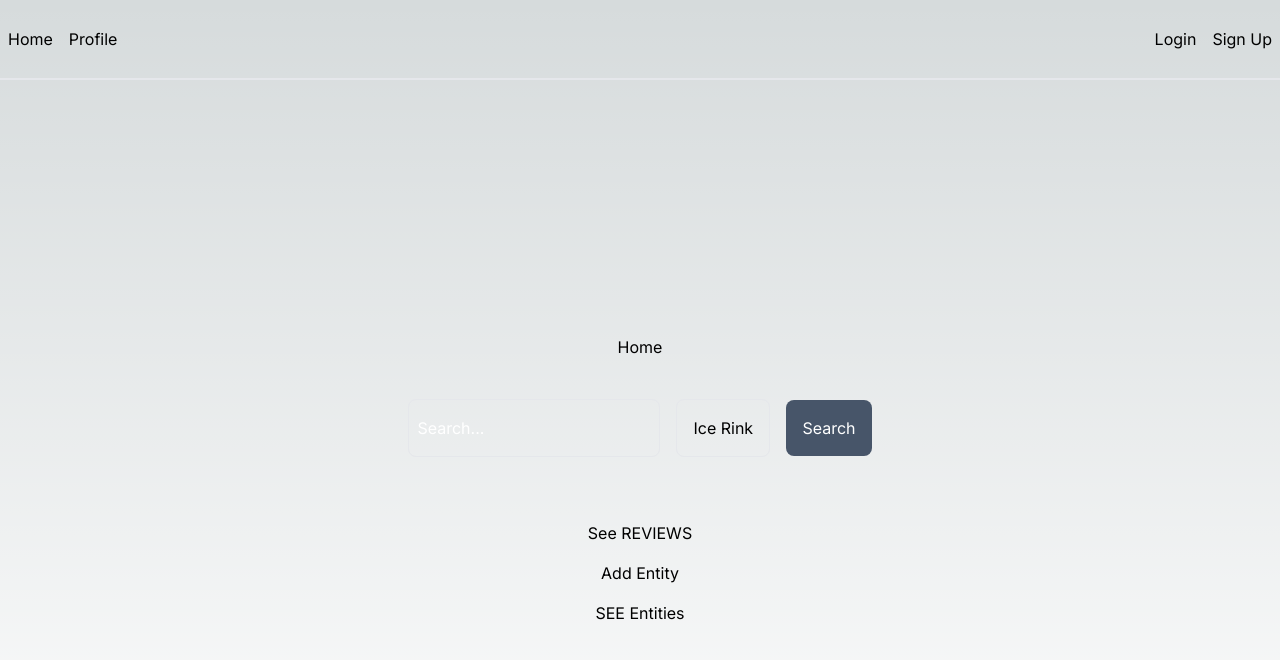
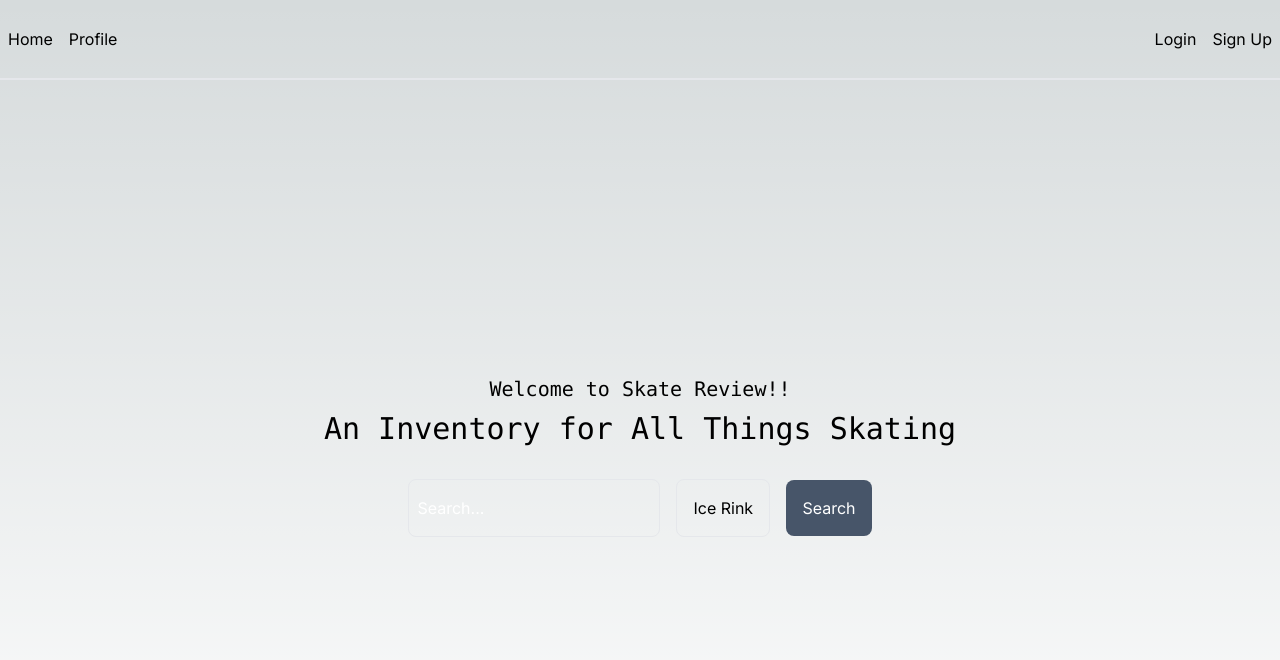
Before and after one commit to easyvansh/Review-Website, a Next.js app: page / in a window 1280 px wide. Shown: the top 660 px of the page. Built offline with nearby package versions, Linux system fonts and the light colour scheme; no server answers.

Commit message:
Updated HomePage

```diff
--- a/app/page.tsx
+++ b/app/page.tsx
@@ -1,32 +1,13 @@
-"use client"
+"use client";
 
-import { useState } from "react";
-import AddReview from "./components/AddReview";
-import ListReviews from "./components/ListReviews";
 import SearchReviews from "./components/SearchReviews";
-import AddEntity from "./components/AddEntity";
-
-
 
 export default function Home() {
-
-
   return (
-        <div className = "h-screen w-screen flex flex-col gap-4 justify-center items-center">
-         <h1>Home</h1>
-         <SearchReviews onSearchResults={{}}/>
-          <a href="/Review"> See REVIEWS</a>
-          <a href="/addEntity"> Add Entity</a>
-          <a href="/entities"> SEE Entities</a>
-
-
-         {/*
-         //Click here to see list of reviews
-          <a href =
-         //Click here to add review
-         <AddReview/>
-
-         <ListReviews/> */}
-        </div>
+    <div className="h-screen w-screen flex flex-col gap-2 justify-center items-center">
+      <h1 className="text-xl font-mono">Welcome to Skate Review!!</h1>
+      <h2 className="text-3xl font-mono">An Inventory for All Things Skating</h2>
+      <SearchReviews />
+    </div>
   );
 }
```
